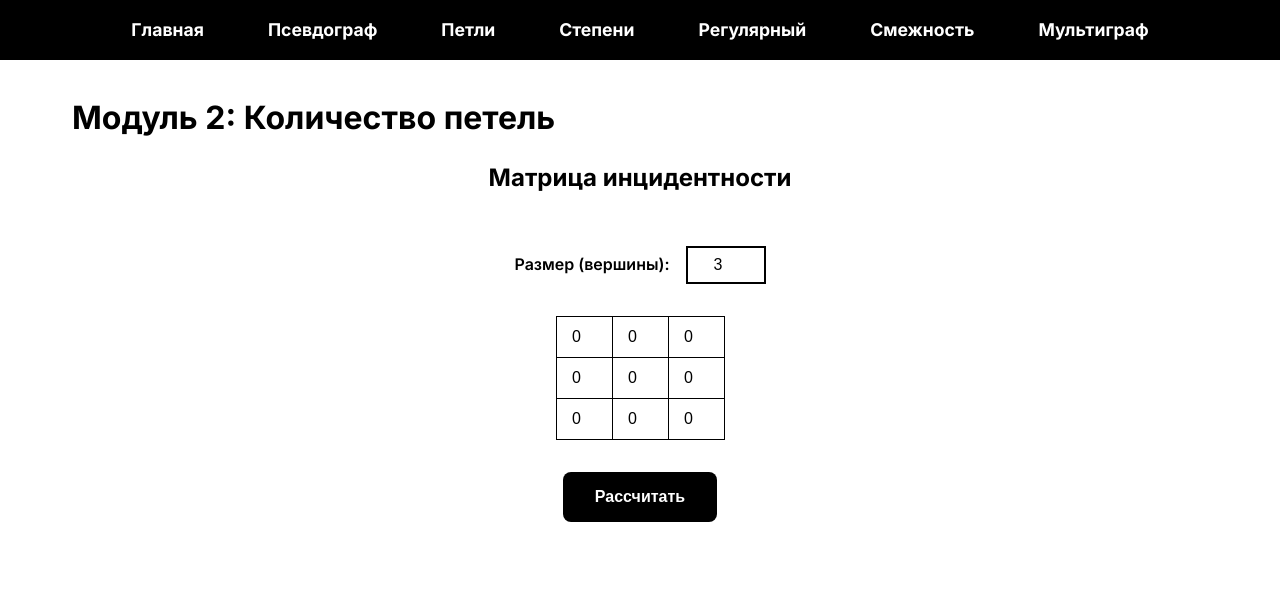
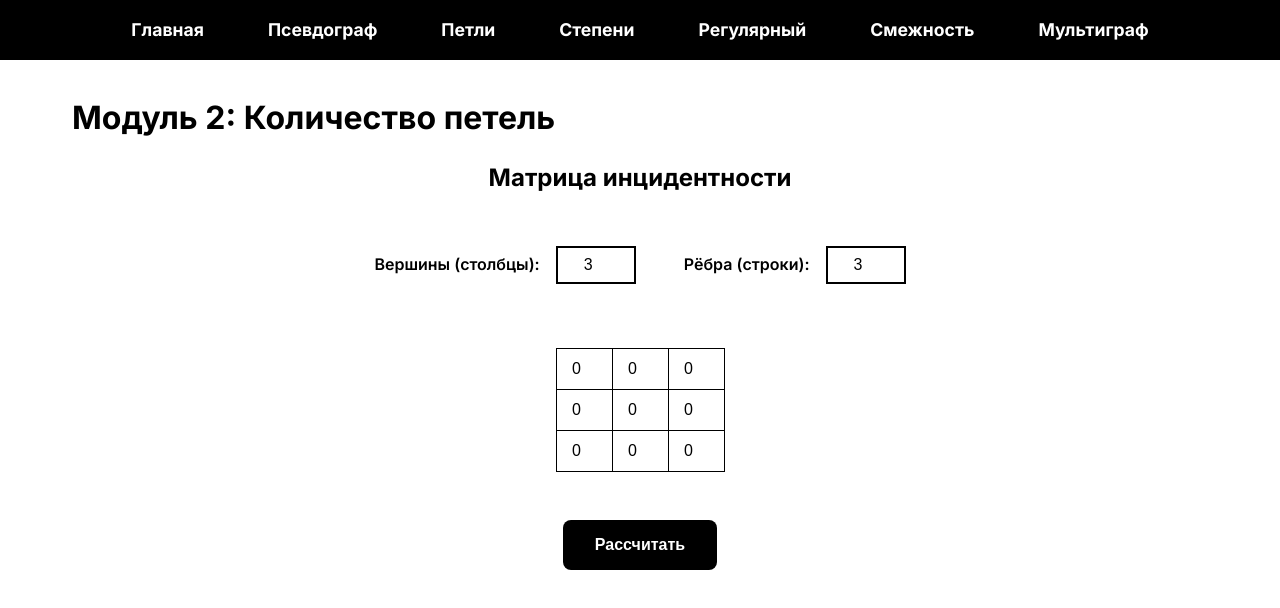
Before and after one commit to VASYASHi/project-c, a Next.js app: page /module2 in a window 1280 px wide. Shown: the top 608 px of the page. Built offline with nearby package versions, Linux system fonts and the light colour scheme.

Commit message:
second variant

```diff
--- a/app/globals.css
+++ b/app/globals.css
@@ -17,13 +17,37 @@ body { font-family: -apple-system, BlinkMacSystemFont, sans-serif; background: w
 .btn:focus { outline: 2px solid black; outline-offset: 2px; }
 
 .matrix-container { display: flex; flex-direction: column; gap: 2rem; align-items: center; }
-.matrix-input { display: grid; grid-template-columns: repeat(var(--size), 1fr); gap: 1px; background: black; padding: 1px; max-width: 500px; }
+.matrix-input {
+  display: grid;
+  grid-template-columns: repeat(var(--cols, 3), 1fr);
+  grid-template-rows: repeat(var(--rows, 3), 40px);
+  gap: 1px;
+  background: black;
+  padding: 1px;
+  max-width: 600px;
+  margin: 1rem 0;
+}
 .matrix-input input { height: 40px; border: none; text-align: center; font-size: 1rem; font-weight: 500; background: white; }
 .matrix-input input:focus { outline: 2px solid black; }
-.size-input { display: flex; gap: 1rem; align-items: center; }
+.size-input {
+  display: flex;
+  gap: 1rem;
+  align-items: center;
+  flex-wrap: wrap;
+  margin-bottom: 1rem;
+}
 .size-input label { font-weight: 600; }
-.size-input input { width: 80px; padding: 0.5rem; border: 2px solid black; text-align: center; font-size: 1rem; }
-.size-input input:focus { outline: none; border-color: #333; }
+.size-input input {
+  padding: 0.5rem;
+  border: 2px solid black;
+  text-align: center;
+  font-size: 1rem;
+  width: 80px;
+}
+.size-input input:focus {
+  outline: none;
+  border-color: #333;
+}
 
 .result { background: #f8f8f8; padding: 2rem; border-radius: 8px; border-left: 5px solid black; margin-top: 2rem; }
 .result h3 { margin-bottom: 1rem; font-size: 1.3rem; }
--- a/components/MatrixForm.tsx
+++ b/components/MatrixForm.tsx
@@ -1,7 +1,6 @@
 'use client';
 import { useState, useCallback } from 'react';
 import type { MatrixForm } from '@/types/matrix';
-// import './MatrixForm.module.css';  // Если есть локальные стили
 
 interface Props {
   onSubmit: (data: MatrixForm) => void;
@@ -9,28 +8,39 @@ interface Props {
 }
 
 export default function MatrixInput({ onSubmit, title }: Props) {
-  const [size, setSize] = useState(3);
+  const [numVertices, setNumVertices] = useState(3);
+  const [numEdges, setNumEdges] = useState(3);
   const [data, setData] = useState<number[][]>([
     [0, 0], [0, 0], [0, 0]
   ]);
 
-  const updateSize = (newSize: number) => {
-    if (newSize < 1 || newSize > 15) return;
-    setSize(newSize);
-    const newData = Array.from({ length: newSize }, () =>
-      Array(newSize).fill(0)
+  const updateVertices = (newVertices: number) => {
+    if (newVertices < 1 || newVertices > 15) return;
+    setNumVertices(newVertices);
+    resizeMatrix();
+  };
+
+  const updateEdges = (newEdges: number) => {
+    if (newEdges < 1 || newEdges > 15) return;
+    setNumEdges(newEdges);
+    resizeMatrix();
+  };
+
+  const resizeMatrix = () => {
+    const newData = Array.from({ length: numEdges }, () =>
+      Array(numVertices).fill(0)
     );
     // Копируем старые данные
-    for (let i = 0; i < Math.min(newSize, data.length); i++) {
-      for (let j = 0; j < Math.min(newSize, data[0]?.length || 0); j++) {
-        newData[i][j] = data[i][j];
+    for (let e = 0; e < Math.min(numEdges, data.length); e++) {
+      for (let v = 0; v < Math.min(numVertices, data[0]?.length || 0); v++) {
+        newData[e][v] = data[e][v];
       }
     }
     setData(newData);
   };
 
   const updateCell = useCallback((row: number, col: number, val: string) => {
-    const num = Math.max(-1, Math.min(1, parseInt(val) || 0));
+    const num = Math.max(-1, Math.min(2, parseInt(val) || 0)); // -1,0,1,2
     const newData = data.map(r => [...r]);
     newData[row][col] = num;
     setData(newData);
@@ -38,36 +48,51 @@ export default function MatrixInput({ onSubmit, title }: Props) {
 
   const handleSubmit = (e: React.FormEvent) => {
     e.preventDefault();
-    onSubmit({ size, data });
+    if (data.length !== numEdges || data[0]?.length !== numVertices) {
+      alert('Размер матрицы не совпадает!');
+      return;
+    }
+    onSubmit({ size: numVertices, data, numEdges }); // Добавил numEdges
   };
 
   return (
     <form onSubmit={handleSubmit} className="matrix-container">
       <h2>{title}</h2>
+
       <div className="size-input">
-        <label>Размер (вершины): </label>
+        <label>Вершины (столбцы): </label>
         <input
           type="number"
           min="1"
           max="15"
-          value={size}
-          onChange={(e) => updateSize(+e.target.value)}
+          value={numVertices}
+          onChange={(e) => updateVertices(+e.target.value)}
+          style={{ width: '80px' }}
+        />
+        <label style={{ marginLeft: '2rem' }}>Рёбра (строки): </label>
+        <input
+          type="number"
+          min="1"
+          max="15"
+          value={numEdges}
+          onChange={(e) => updateEdges(+e.target.value)}
+          style={{ width: '80px' }}
         />
       </div>
 
       <div
         className="matrix-input"
-        style={{ '--size': size } as React.CSSProperties}
+        style={{ '--cols': numVertices, '--rows': numEdges } as React.CSSProperties}
       >
-        {Array.from({ length: size }, (_, i) =>
-          Array.from({ length: size }, (_, j) => (
+        {Array.from({ length: numEdges }, (_, row) =>
+          Array.from({ length: numVertices }, (_, col) => (
             <input
-              key={`${i}-${j}`}
+              key={`${row}-${col}`}
               type="number"
               min="-1"
-              max="1"
-              value={data[i]?.[j] ?? 0}
-              onChange={(e) => updateCell(i, j, e.target.value)}
+              max="2"
+              value={data[row]?.[col] ?? 0}
+              onChange={(e) => updateCell(row, col, e.target.value)}
             />
           ))
         )}
--- a/types/matrix.ts
+++ b/types/matrix.ts
@@ -1,6 +1,7 @@
 export interface MatrixForm {
-  size: number;
-  data: number[][];
+  size: number;      // Вершины
+  data: number[][];  // Матрица [edges][vertices]
+  numEdges: number;  // Рёбра
 }
 
 export type IncidenceMatrix = number[][];
```
Also changed, not shown: 1 other file (tests, documents, lock files or other folders).
